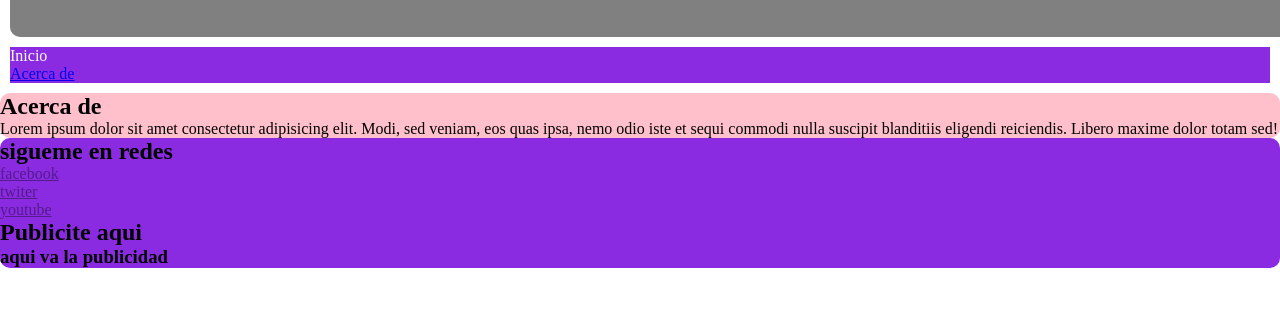
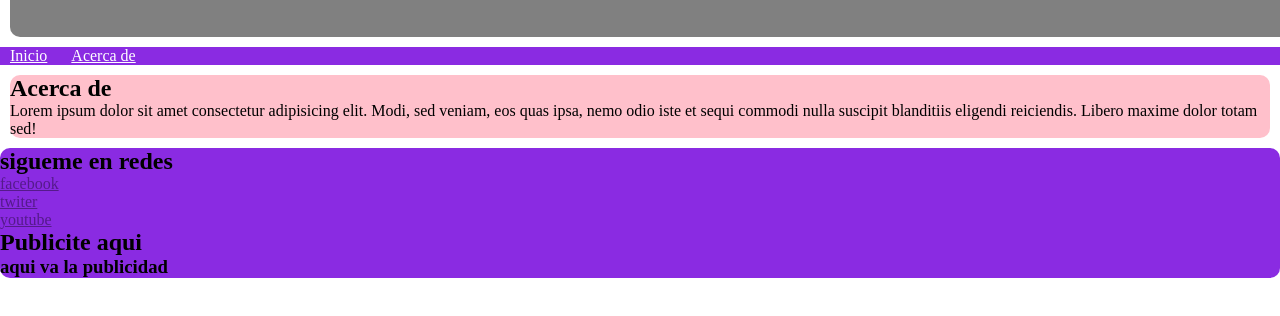
Before and after one commit to cazadorgamer/Proyecto-carta-bar, a plain HTML site: page reto1.html in a window 1280 px wide. Shown: the part 90-406 px from the top of the page. Drawn offline with Linux system fonts and the light colour scheme.

Commit message:
estilos reto1

```diff
--- a/css/reto.css
+++ b/css/reto.css
@@ -13,16 +13,25 @@ header{
     height: 100%;
 }
 nav{
-    display: block;
     background-color: blueviolet;
+}
+nav li{
+    display: inline;
+
+
+    margin: 10px;
+}
+nav li a{
     color: white;
-    margin: 10px;
 }
 .about{
     background-color: pink;
-    border-radius: 10px
+    border-radius: 10px;
+    margin:10px;
 }
 .barra{
+
+
     background-color: blueviolet;
     border-radius:10px;
 }
--- a/reto1.html
+++ b/reto1.html
@@ -12,7 +12,7 @@
     </header>
     <section>
       <nav>
-        <li>Inicio</li>
+        <li><a href="reto1.html">Inicio</a></li>
         <li><a href="reto1.html">Acerca de</a></li>
       </nav>
       <div class="about">
```
